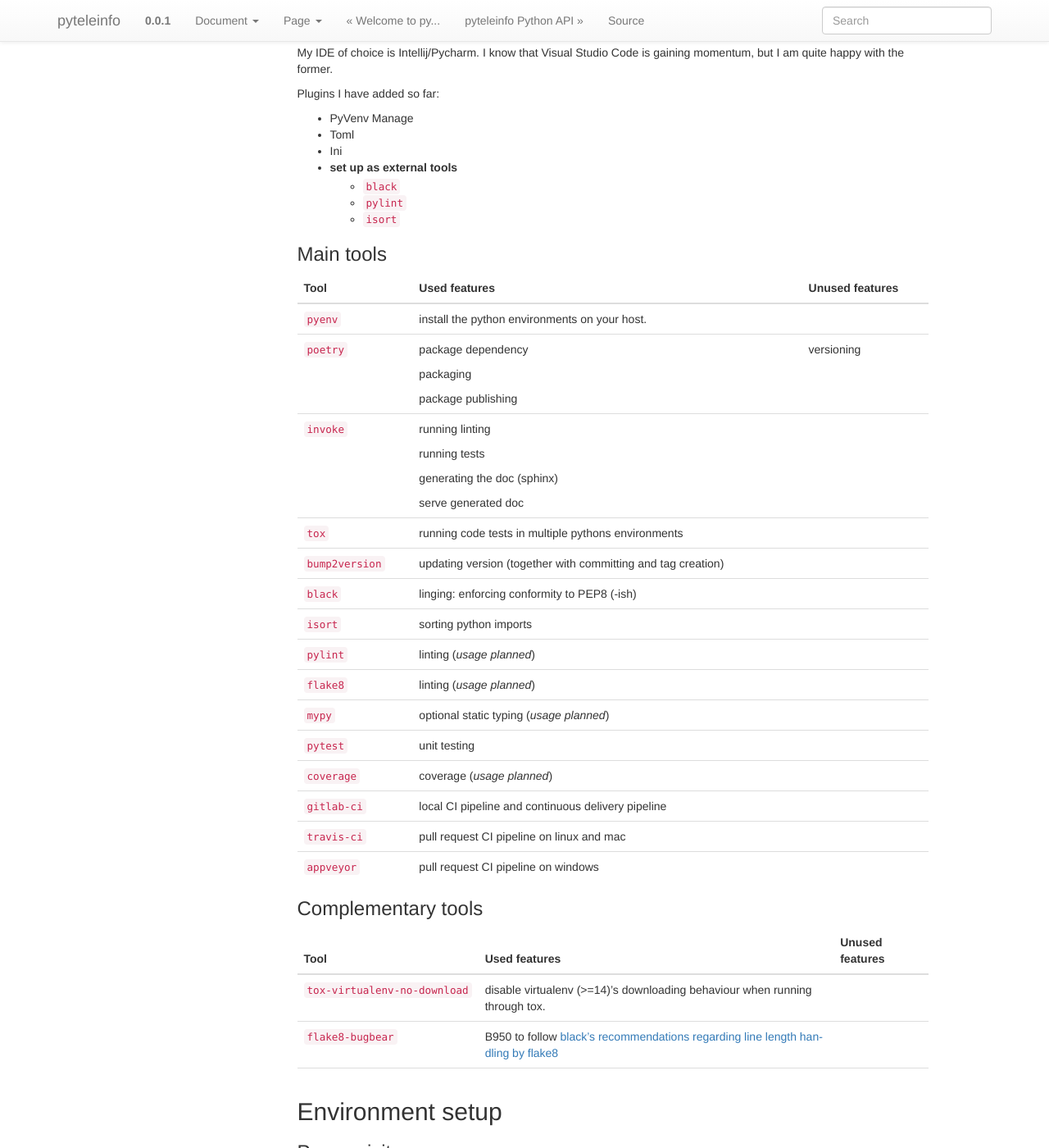
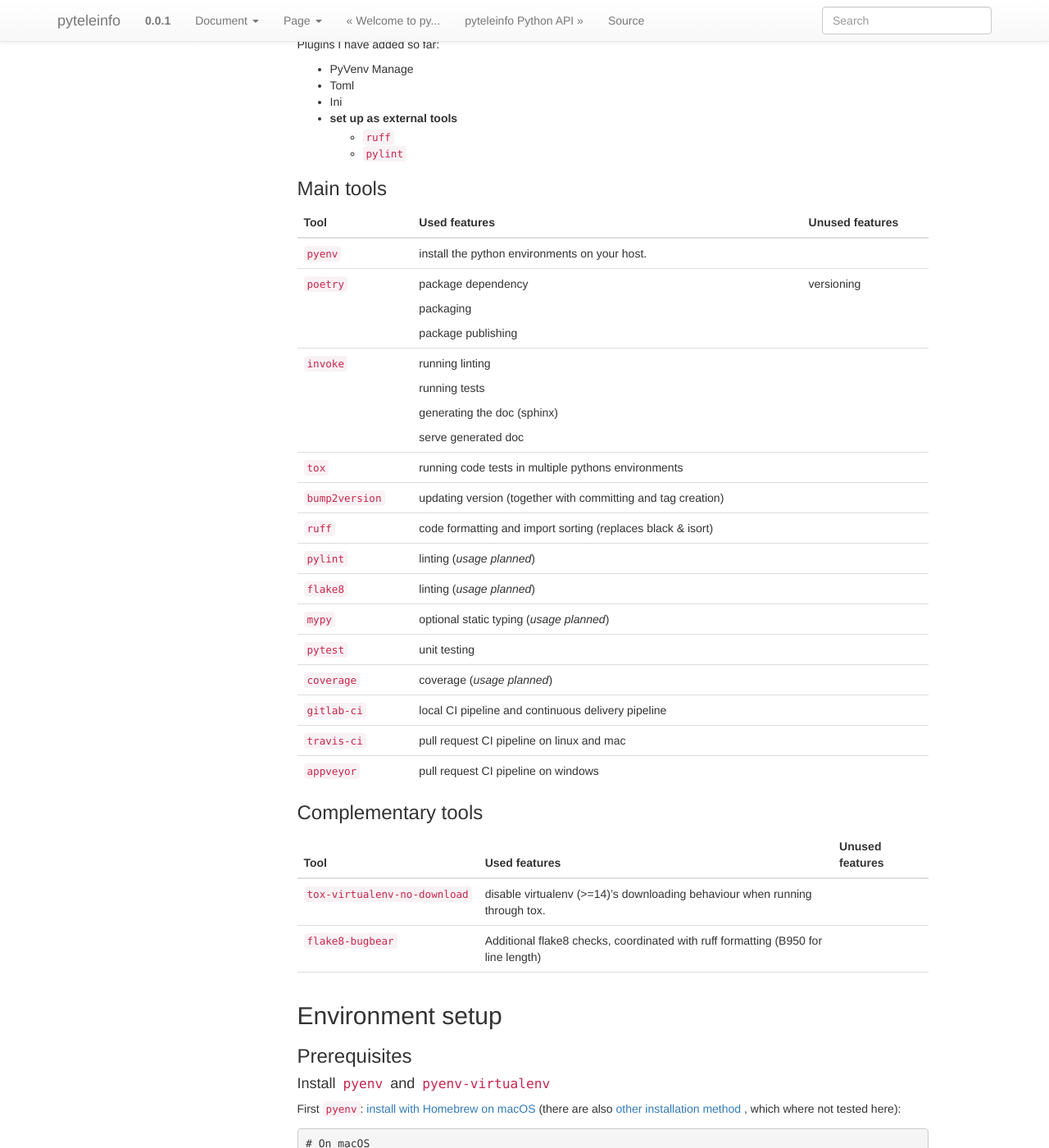
Before and after one commit to esciara/pyteleinfo, a Sphinx documentation site: the page built from docs/development.rst, in a window 1280 px wide and 1400 px high, scrolled down 1906 px. Shown: the whole window at 82% size. Built offline with Sphinx 7.4.7, drawn with Linux system fonts in a browser that asks for light colours; some of the changed text lies outside the part shown.

Commit message:
chore: finalize ruff migration configuration
Update configuration files to complete the migration from black/isort to ruff:
- Remove black and isort from pre-commit hooks and dev dependencies
- Configure flake8 to work with ruff formatting (ignore E203, E704)
- Add ruff format configuration matching black's style
- Update documentation to reflect new tooling
- Clean up .gitignore with additional IDE/workspace exclusions

```diff
--- a/docs/development.rst
+++ b/docs/development.rst
@@ -59,8 +59,7 @@
 
 * ``pytest``
 * ``behave``
-* ``black``
-* ``isort``
+* ``ruff``
 * ``pyling``
 * ``flake8`` (with ``flake8-bugbear``)
 * ``coverage``
@@ -79,9 +78,7 @@
 Hooks used:
 
 * ``gitlint``
-* ``black``
-* ``blacken-docs``
-* ``isort``, helped wigth ``seed-isort-config``
+* ``ruff`` (for code formatting and import sorting)
 * some ``pre-commit`` packaged ``pre-commit-hooks``:
     * ``trailing-whitespace``
     * ``end-of-file-fixer``
@@ -118,9 +115,8 @@
 * Toml
 * Ini
 * set up as external tools
-    * ``black``
+    * ``ruff``
     * ``pylint``
-    * ``isort``
 
 
 Main tools
@@ -149,9 +145,7 @@
 +------------------+--------------------------------------------------------------+-----------------+
 | ``bump2version`` | updating version (together with committing and tag creation) |                 |
 +------------------+--------------------------------------------------------------+-----------------+
-| ``black``        | linging: enforcing conformity to PEP8 (-ish)                 |                 |
-+------------------+--------------------------------------------------------------+-----------------+
-| ``isort``        | sorting python imports                                       |                 |
+| ``ruff``         | code formatting and import sorting (replaces black & isort)  |                 |
 +------------------+--------------------------------------------------------------+-----------------+
 | ``pylint``       | linting (*usage planned*)                                    |                 |
 +------------------+--------------------------------------------------------------+-----------------+
@@ -179,13 +173,11 @@
 | ``tox-virtualenv-no-download`` | disable virtualenv (>=14)'s downloading        |                 |
 |                                | behaviour when running through tox.            |                 |
 +--------------------------------+------------------------------------------------+-----------------+
-| ``flake8-bugbear``             | B950 to follow `black's recommendations        |                 |
-|                                | regarding line length handling by flake8`_     |                 |
+| ``flake8-bugbear``             | Additional flake8 checks, coordinated with     |                 |
+|                                | ruff formatting (B950 for line length)         |                 |
 +--------------------------------+------------------------------------------------+-----------------+
 |                                |                                                |                 |
 +--------------------------------+------------------------------------------------+-----------------+
-
-.. _black's recommendations regarding line length handling by flake8: https://black.readthedocs.io/en/stable/the_black_code_style.html#line-length
 
 Environment setup
 -----------------
@@ -331,7 +323,7 @@
 
     $ poetry install
 
-Install ``black``'s `pre-commit hook <https://black.readthedocs.io/en/stable/version_control_integration.html>`_::
+Install pre-commit hooks (includes ``ruff`` for code formatting and import sorting)::
 
     $ pre-commit install
 
@@ -353,9 +345,13 @@
 
     $ poetry run invoke test
 
-Running black::
+Running ruff format::
 
-    $ poetry run black .
+    $ poetry run ruff format .
+
+Running ruff import checks::
+
+    $ poetry run ruff check --select I .
 
 Running linting::
 
@@ -426,8 +422,7 @@
 
 * pylint integration (TODO: see
   https://medium.com/@wbrucek/how-i-integrated-pylint-into-my-pycharm-workflow-47047ce5e7fd ... plugin not working)
-* black integration (TODO: see
-  https://black.readthedocs.io/en/stable/editor_integration.html#pycharm-intellij-idea, or use plugin ?)
+* ruff integration (TODO: see https://docs.astral.sh/ruff/integrations/ for IDE integration options)
 
 How to contribute
 -----------------
```
Also changed, not shown: pyproject.toml (+44 -37 lines), .pre-commit-config.yaml, 4 other files.
